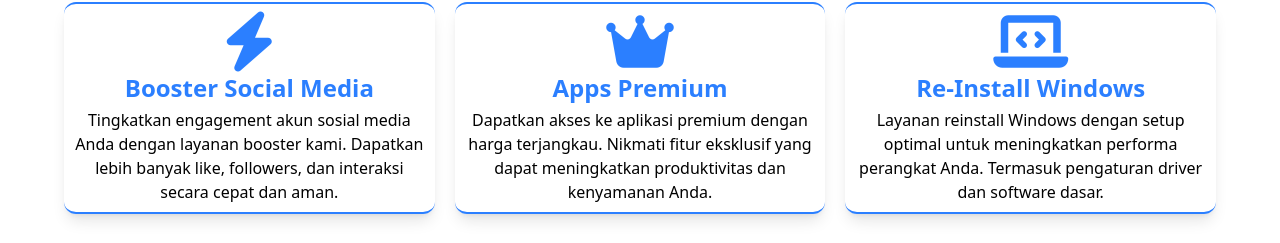
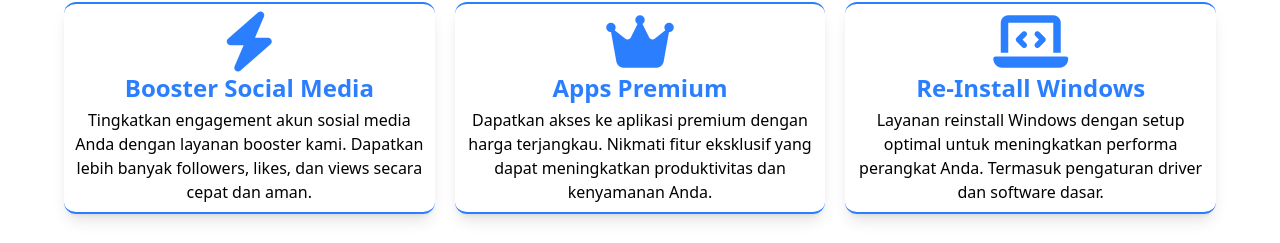
Before and after one commit to ahmadsanny2/sanspedia-smm, a website: page index.html in a window 1280 px wide. Shown: the part 611-854 px from the top of the page. Drawn offline with Linux system fonts and the light colour scheme.

Commit message:
Update description service

```diff
--- a/index.html
+++ b/index.html
@@ -112,7 +112,7 @@
                             <h4 class="text-blue-500 text-2xl font-semibold">Booster Social Media</h4>
                         </div>
                         <p class="mt-1">
-                            Tingkatkan engagement akun sosial media Anda dengan layanan booster kami. Dapatkan lebih banyak like, followers, dan interaksi secara cepat dan aman.
+                            Tingkatkan engagement akun sosial media Anda dengan layanan booster kami. Dapatkan lebih banyak followers, likes, dan views secara cepat dan aman.
                         </p>
                     </div>
                     <div class="border-t-2 border-b-2 border-blue-500 shadow-lg w-full text-center p-2 rounded-xl">
```
